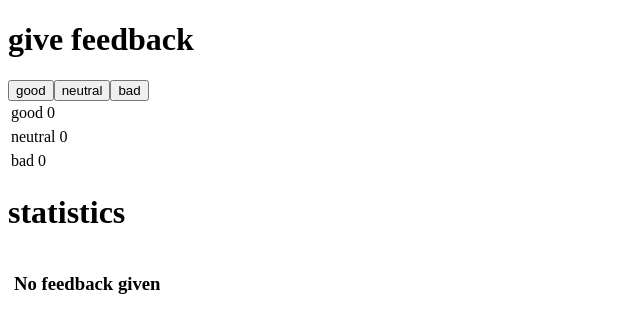
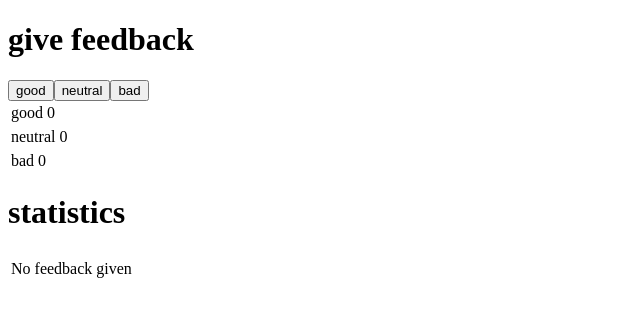
Before and after one commit to Themer97/fullstackopen-tests, a React (Vite) app in the folder part1/: page / in a window 1280 px wide. Shown: the top 332 px of the page, without its empty margins (0-640 px from the left). Built offline with nearby package versions, Linux system fonts and the light colour scheme.

Commit message:
corrected the part1 unicafe step6

```diff
--- a/part1/src/App.jsx
+++ b/part1/src/App.jsx
@@ -9,11 +9,15 @@ const Statistics = ({ all, average, good, text, value }) => {
   return (
     <table>
       <tbody>
-        <td>
-          {text} {value}
-        </td>
+        <tr>
+          <td>
+            {text} {value}
+          </td>
+        </tr>
         {all === 0 ? (
-          <h3>No feedback given</h3>
+          <tr>
+            <td>No feedback given</td>
+          </tr>
         ) : (
           good && (
             <>
```
